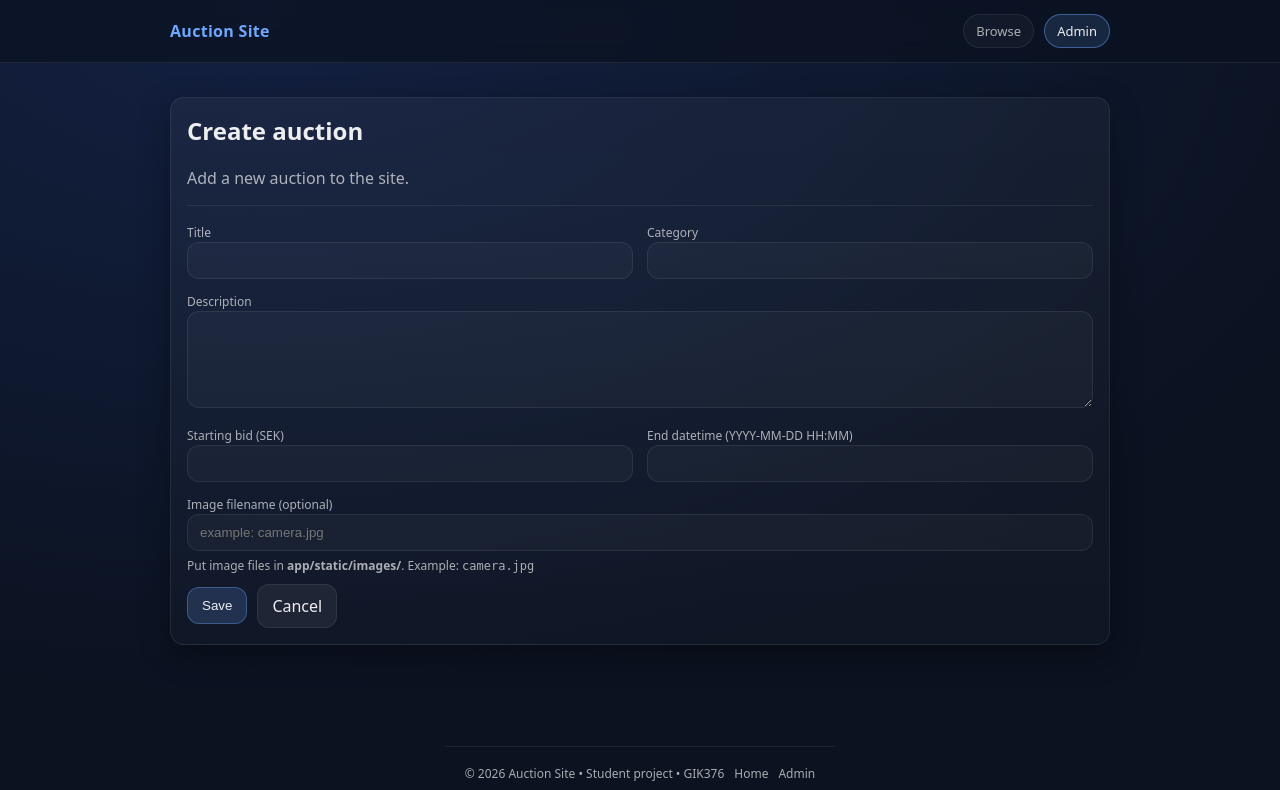
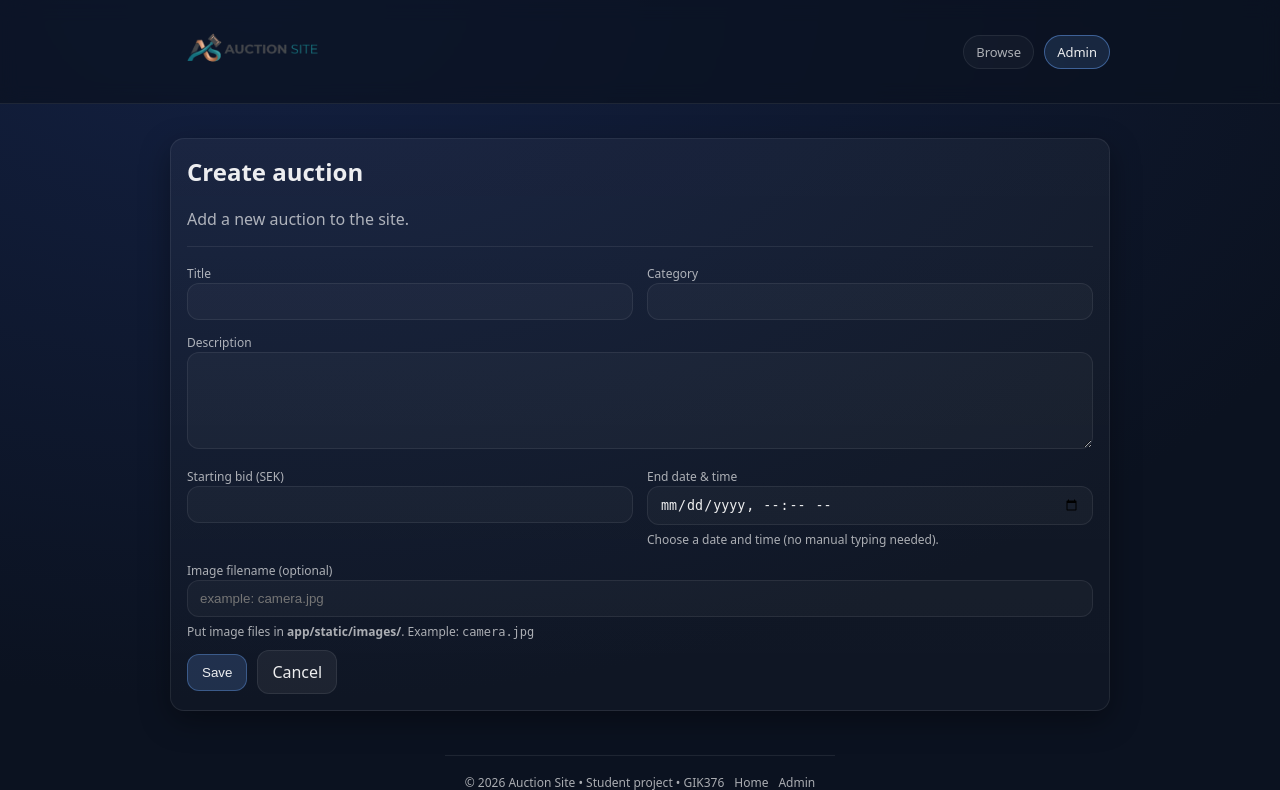
Before and after one commit to Sam-Razavi/auction-site, a Flask app: page /admin/auctions/create in a window 1280 px wide. Shown: the top 790 px of the page. Run offline with Flask 3, Linux system fonts and the light colour scheme; the visitor is signed in with stand-in values (Sample User, id 1).

Commit message:
Use logo in navbar

```diff
--- a/app/admin/auction_routes.py
+++ b/app/admin/auction_routes.py
@@ -32,6 +32,7 @@ def admin_create_auction():
         description = request.form.get("description", "").strip()
         starting_bid = request.form.get("starting_bid", "").strip()
         end_datetime = request.form.get("end_datetime", "").strip()
+        end_datetime = end_datetime.replace("T", " ")
         image_filename = request.form.get("image_filename", "").strip()
 
         if title == "" or category == "" or description == "" or starting_bid == "" or end_datetime == "":
@@ -71,6 +72,7 @@ def admin_edit_auction(auction_id):
         description = request.form.get("description", "").strip()
         starting_bid = request.form.get("starting_bid", "").strip()
         end_datetime = request.form.get("end_datetime", "").strip()
+        end_datetime = end_datetime.replace("T", " ")
         image_filename = request.form.get("image_filename", "").strip()
 
         if title == "" or category == "" or description == "" or starting_bid == "" or end_datetime == "":
--- a/app/static/style.css
+++ b/app/static/style.css
@@ -21,7 +21,7 @@ body {
   color: var(--text);
 }
 
-/* Sticky footer layout */
+/*  footer layout */
 .page {
   min-height: 100vh;
   display: flex;
@@ -195,7 +195,7 @@ textarea { resize: vertical; }
   color: var(--muted);
 }
 
-/* Better spacing for ordered lists (Top bids) */
+/* spacing for ordered lists */
 ol {
   margin: 10px 0 0 18px;
   padding: 0;
@@ -238,3 +238,16 @@ li {
   border: 1px solid var(--border);
   background: rgba(255,255,255,0.03);
 }
+
+/* Logo */
+.brand-link {
+  display: inline-flex;
+  align-items: center;
+  gap: 10px;
+}
+
+.logo {
+  height: 70px;
+  width: auto;
+  display: block;
+}
--- a/app/templates/admin/auction_form.html
+++ b/app/templates/admin/auction_form.html
@@ -37,8 +37,19 @@
       </div>
 
       <div>
-        <label class="small">End datetime (YYYY-MM-DD HH:MM)</label>
-        <input class="input" type="text" name="end_datetime" value="{{ auction.end_datetime if auction else '' }}" required>
+        <label class="small">End date & time</label>
+
+        {# convert "YYYY-MM-DD HH:MM" -> "YYYY-MM-DDTHH:MM" for the input #}
+        {% set dt_value = "" %}
+        {% if auction and auction.end_datetime %}
+          {% set dt_value = auction.end_datetime.replace(" ", "T") %}
+        {% endif %}
+
+        <input class="input" type="datetime-local" name="end_datetime" value="{{ dt_value }}" required>
+
+        <div class="small" style="margin-top: 6px;">
+          Choose a date and time (no manual typing needed).
+        </div>
       </div>
     </div>
 
--- a/app/templates/base.html
+++ b/app/templates/base.html
@@ -1,49 +1,58 @@
 <!DOCTYPE html>
 <html lang="en">
   <head>
-    <meta charset="UTF-8">
-    <meta name="viewport" content="width=device-width, initial-scale=1.0">
+    <meta charset="UTF-8" />
+    <meta name="viewport" content="width=device-width, initial-scale=1.0" />
     <title>Auction Site</title>
-    <link rel="stylesheet" href="{{ url_for('static', filename='style.css') }}">
+    <link
+      rel="stylesheet"
+      href="{{ url_for('static', filename='style.css') }}"
+    />
   </head>
   <body>
-
     {% set path = request.path %}
 
     <div class="page">
-
       <div class="navbar">
         <div class="nav-inner">
           <div class="brand">
-              <a href="{{ url_for('auctions.auction_list') }}">Auction Site</a>
+            <a href="{{ url_for('auctions.auction_list') }}" class="brand-link">
+              <img
+                src="{{ url_for('static', filename='images/logo.png') }}"
+                alt="Auction Site"
+                class="logo"
+              />
+            </a>
           </div>
 
           <div class="nav-links">
-              <a class="nav-pill {% if path == '/' %}active{% endif %}" href="{{ url_for('auctions.auction_list') }}">Browse</a>
-              <a class="nav-pill {% if path.startswith('/admin') %}active{% endif %}" href="{{ url_for('admin.dashboard') }}">Admin</a>
+            <a
+              class="nav-pill {% if path == '/' %}active{% endif %}"
+              href="{{ url_for('auctions.auction_list') }}"
+              >Browse</a
+            >
+            <a
+              class="nav-pill {% if path.startswith('/admin') %}active{% endif %}"
+              href="{{ url_for('admin.dashboard') }}"
+              >Admin</a
+            >
           </div>
         </div>
       </div>
 
       <main class="content">
         <div class="container">
-
-          {% with messages = get_flashed_messages() %}
-            {% if messages %}
+          {% with messages = get_flashed_messages() %} {% if messages %}
           <div class="flash">
             {% for message in messages %}
             <div>{{ message }}</div>
             {% endfor %}
           </div>
-            {% endif %}
-          {% endwith %}
+          {% endif %} {% endwith %}
 
-          <div class="page-title">
-              {% block page_title %}{% endblock %}
-          </div>
+          <div class="page-title">{% block page_title %}{% endblock %}</div>
 
           {% block content %}{% endblock %}
-
         </div>
       </main>
 
@@ -54,9 +63,6 @@
           <a href="{{ url_for('admin.dashboard') }}">Admin</a>
         </div>
       </footer>
-
     </div>
-
   </body>
-
 </html>
```
Also changed, not shown: app/static/images/logo.png (renamed from app/static/images/logo3.png). Lines whose indentation alone changed are shown as unchanged.
